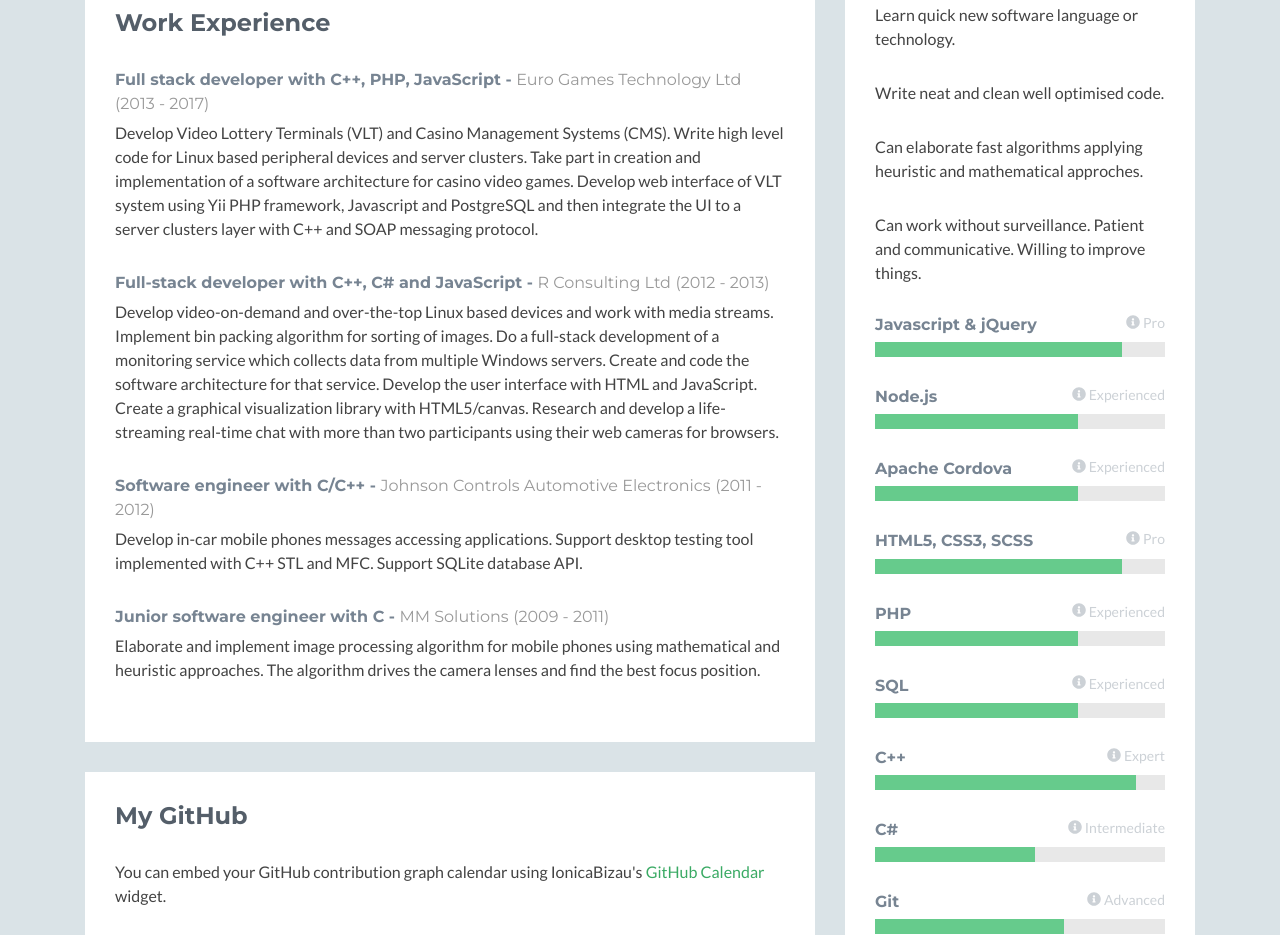
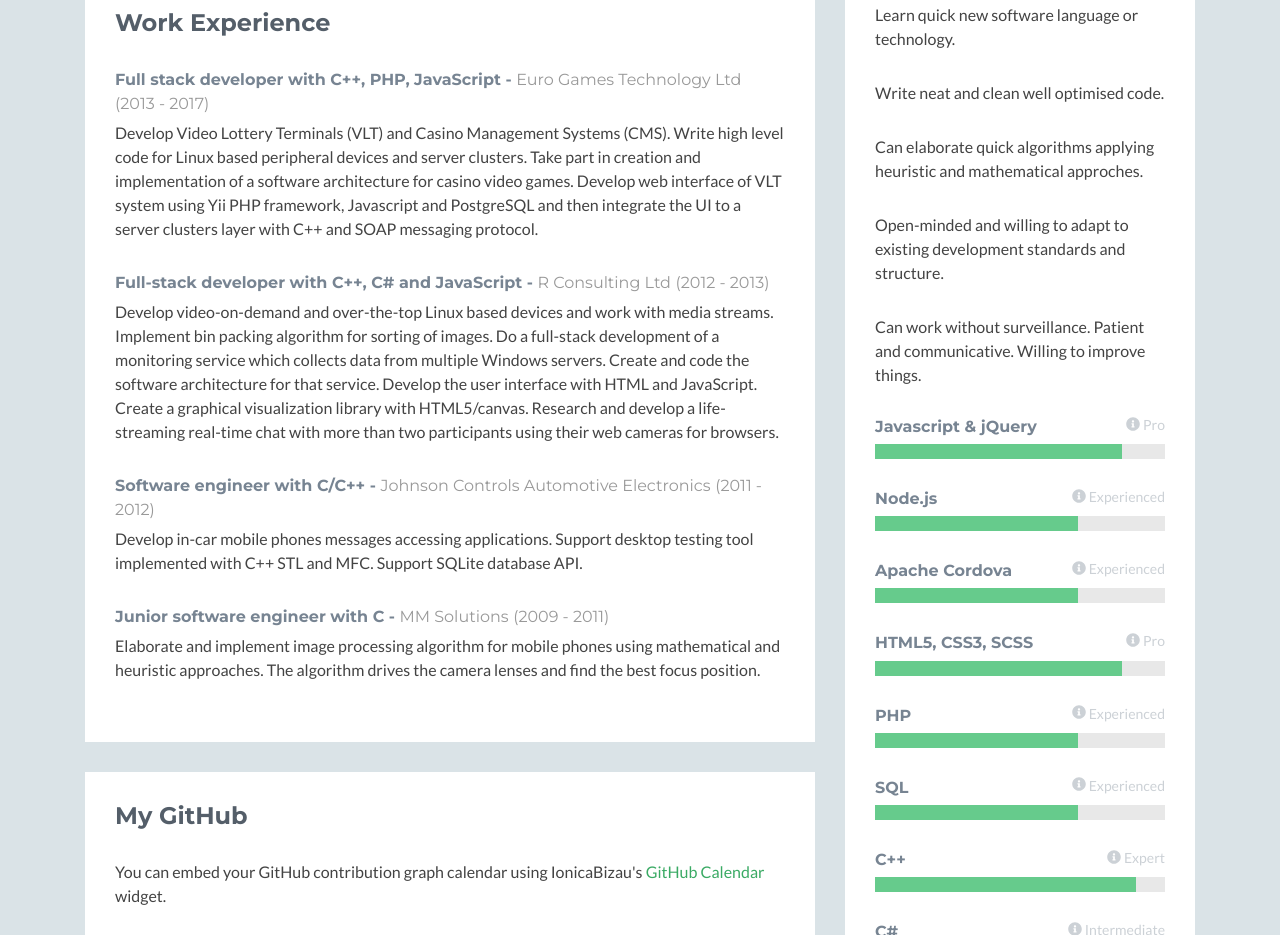
Before and after one commit to SitkaCharley/portfolio, a plain HTML site: page index.html in a window 1280 px wide. Shown: the part 792-1727 px from the top of the page. Drawn offline with nearby package versions, Linux system fonts and the light colour scheme; no server answers; some icons are missing.

Commit message:
Update Skills

```diff
--- a/index.html
+++ b/index.html
@@ -127,7 +127,8 @@
                             <p class="intro">Know various patterns and how to apply them to make a good design.</p>
                             <p class="intro">Learn quick new software language or technology.</p>
                             <p class="intro">Write neat and clean well optimised code.</p>
-                            <p class="intro">Can elaborate fast algorithms applying heuristic and mathematical approches.</p>
+                            <p class="intro">Can elaborate quick algorithms applying heuristic and mathematical approches.</p>
+                            <p class="intro">Open-minded and willing to adapt to existing development standards and structure.</p>
                             <p class="intro">Can work without surveillance. Patient and communicative. Willing to improve things.</p>
 
                             <div class="skillset">
```
